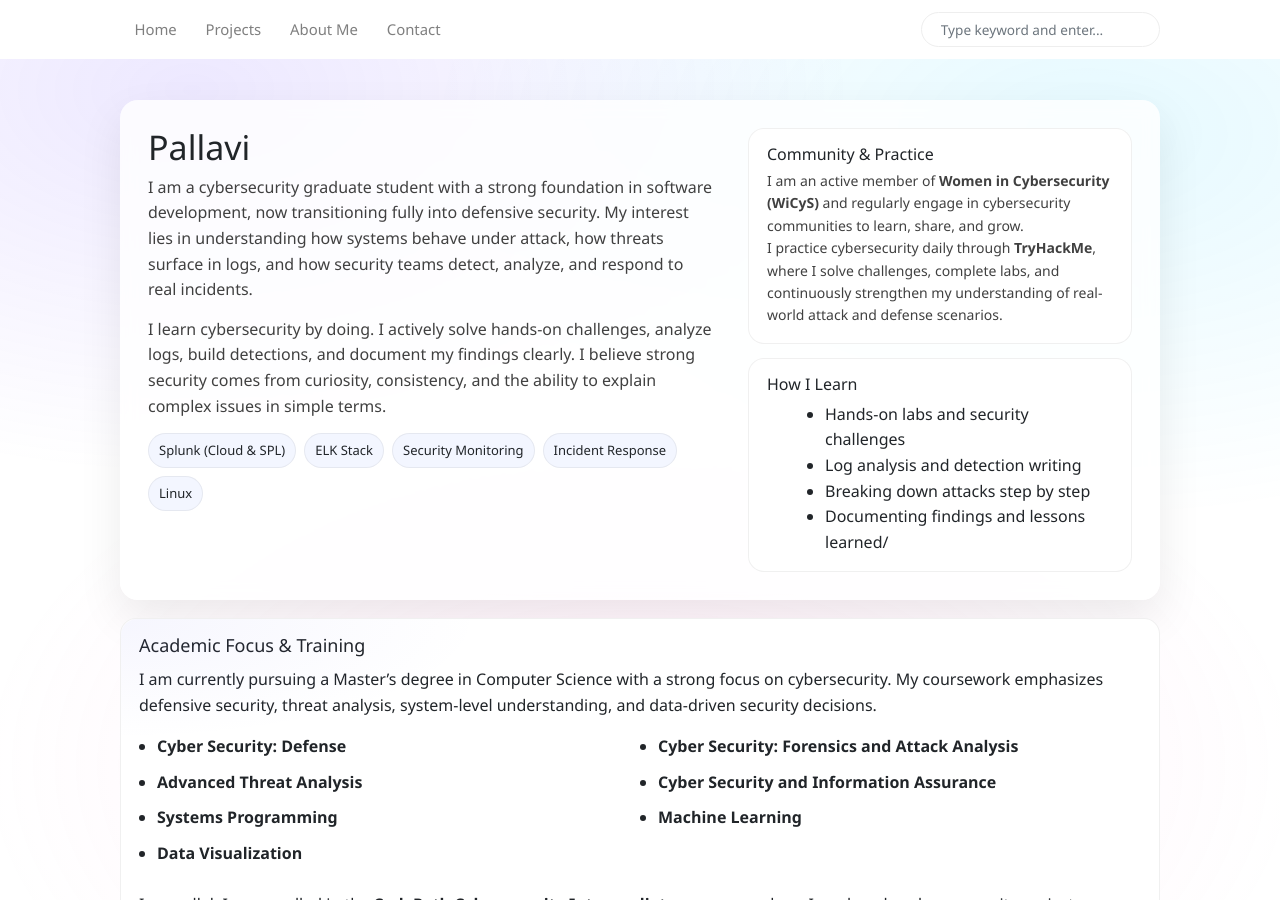
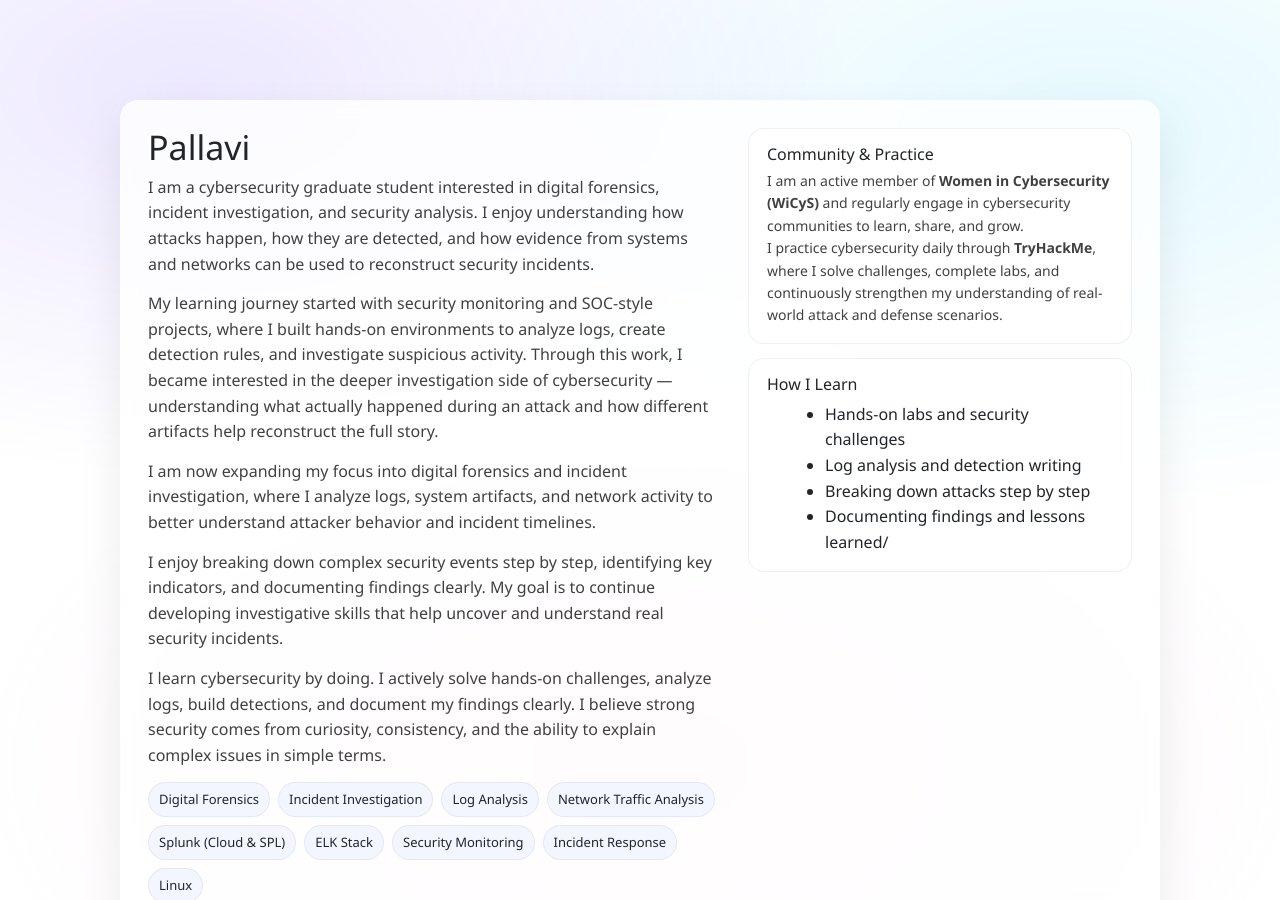
Before and after one commit to SinghPallavi819/singhpallavi819.github.io, a Jekyll site: the page built from _pages/about.md, in a window 1280 px wide and 900 px high. Built offline with Jekyll 4.4.1, drawn with Linux system fonts in a browser that asks for light colours; nearby versions of some CDN libraries.

Commit message:
Update about.md

```diff
--- a/_pages/about.md
+++ b/_pages/about.md
@@ -9,10 +9,16 @@ permalink: /about/
     <h1 class="hero-title">Pallavi</h1>
 
     <p class="hero-subtitle">
-      I am a cybersecurity graduate student with a strong foundation in software development,
-      now transitioning fully into defensive security. My interest lies in understanding how
-      systems behave under attack, how threats surface in logs, and how security teams detect,
-      analyze, and respond to real incidents.
+      I am a cybersecurity graduate student interested in digital forensics, incident investigation, and security analysis. I enjoy understanding how attacks happen, how they are detected, and how evidence from systems and networks can be used to reconstruct security incidents.</p>
+
+<p class="hero-subtitle">
+  My learning journey started with security monitoring and SOC-style projects, where I built hands-on environments to analyze logs, create detection rules, and investigate suspicious activity. Through this work, I became interested in the deeper investigation side of cybersecurity — understanding what actually happened during an attack and how different artifacts help reconstruct the full story.</p>
+
+<p class="hero-subtitle">
+  I am now expanding my focus into digital forensics and incident investigation, where I analyze logs, system artifacts, and network activity to better understand attacker behavior and incident timelines.</p>
+
+<p class="hero-subtitle">
+  I enjoy breaking down complex security events step by step, identifying key indicators, and documenting findings clearly. My goal is to continue developing investigative skills that help uncover and understand real security incidents.
     </p>
 
     <p class="hero-subtitle">
@@ -22,6 +28,10 @@ permalink: /about/
     </p>
 
     <div class="hero-tags">
+      <span class="tag">Digital Forensics</span>
+      <span class="tag">Incident Investigation</span>
+      <span class="tag">Log Analysis</span>
+      <span class="tag">Network Traffic Analysis</span>
       <span class="tag">Splunk (Cloud & SPL)</span>
       <span class="tag">ELK Stack</span>
       <span class="tag">Security Monitoring</span>
```
